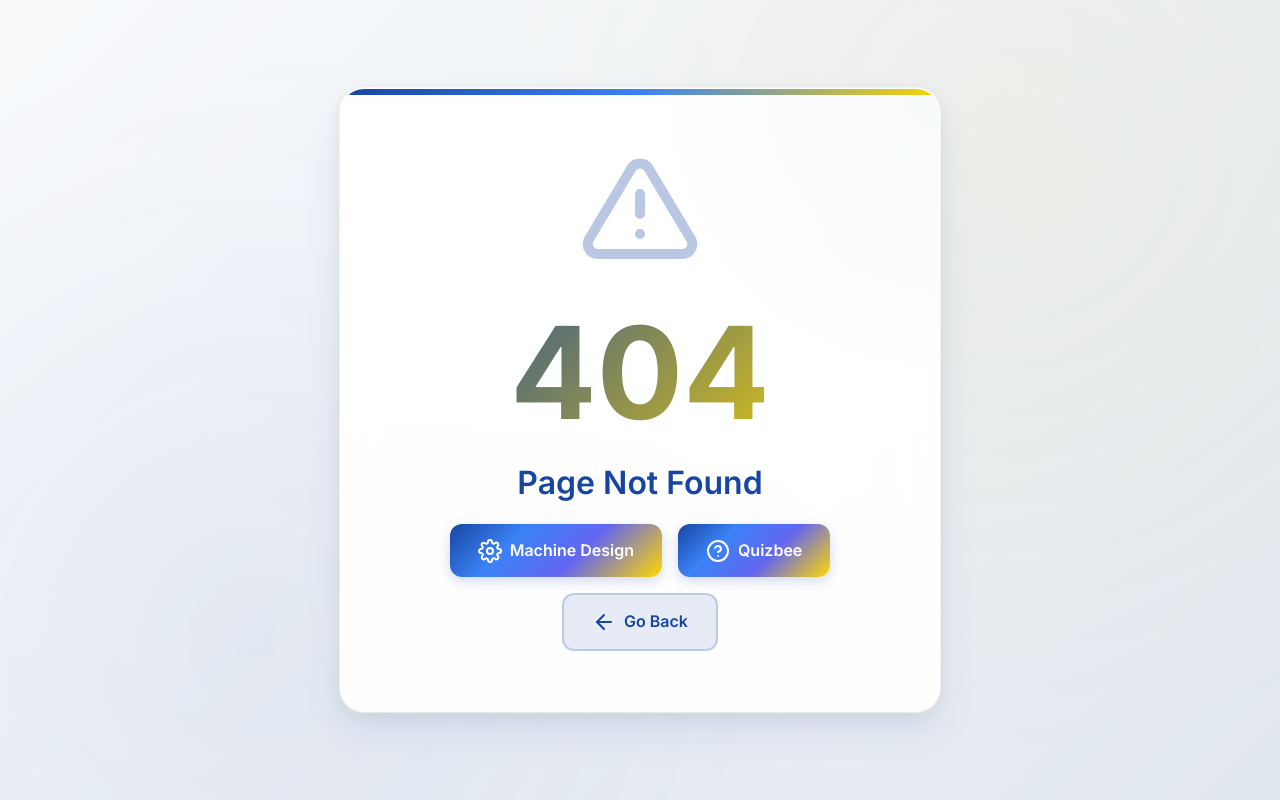
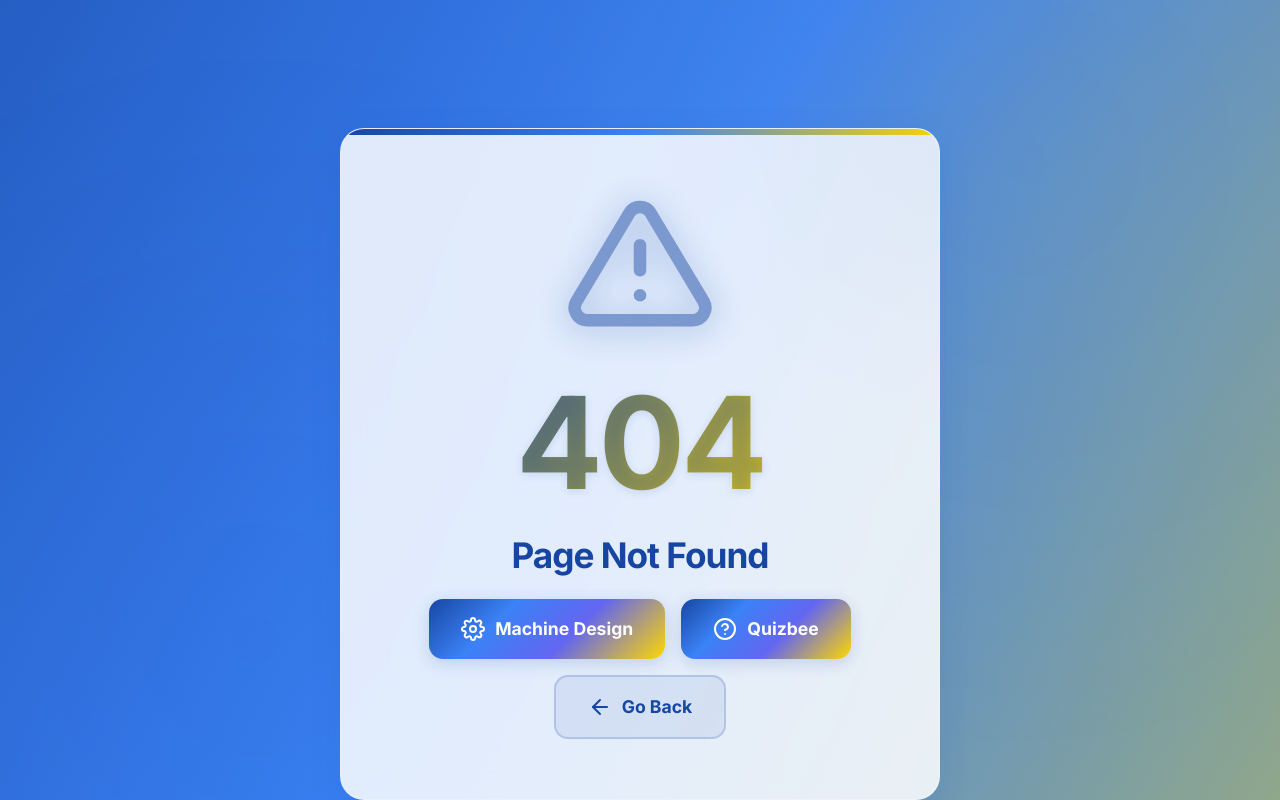
Before and after one commit to Akira10969/jpsme_event, a PHP site: page /404.php in a window 1280 px wide. Run offline with PHP 8.4, Linux system fonts and the light colour scheme.

Commit message:
Update 404.php

```diff
--- a/404.php
+++ b/404.php
@@ -9,118 +9,143 @@
     <link rel="shortcut icon" href="fav/favicon.ico">
     <script src="https://unpkg.com/feather-icons"></script>
     <style>
+        body {
+            min-height: 100vh;
+            margin: 0;
+            padding: 0;
+            background: linear-gradient(120deg, #1746a2 0%, #3b82f6 40%, #ffd700 100%);
+            background-size: 200% 200%;
+            animation: gradientMove 8s ease-in-out infinite;
+        }
+        @keyframes gradientMove {
+            0% { background-position: 0% 50%; }
+            50% { background-position: 100% 50%; }
+            100% { background-position: 0% 50%; }
+        }
         .error-container {
             text-align: center;
             padding: 60px 40px;
             max-width: 600px;
+            margin: 0 auto;
+            background: rgba(255,255,255,0.85);
+            border-radius: 24px;
+            box-shadow: 0 8px 32px rgba(23,70,162,0.10);
+            position: relative;
+            top: 8vh;
+            opacity: 0;
+            animation: fadeIn 1.2s ease 0.2s forwards;
         }
-
+        @keyframes fadeIn {
+            to { opacity: 1; }
+        }
+        .error-icon {
+            width: 150px;
+            height: 150px;
+            margin: 0 auto 32px;
+            stroke: #1746a2;
+            opacity: 0.5;
+            filter: drop-shadow(0 4px 16px #1746a2aa);
+            animation: iconPop 1.2s cubic-bezier(.68,-0.55,.27,1.55);
+        }
+        @keyframes iconPop {
+            0% { transform: scale(0.7) rotate(-10deg); opacity: 0; }
+            60% { transform: scale(1.1) rotate(3deg); opacity: 0.7; }
+            100% { transform: scale(1) rotate(0); opacity: 0.5; }
+        }
         .error-code {
             font-size: 8rem;
-            font-weight: 700;
+            font-weight: 800;
             background: linear-gradient(135deg, #1746a2 0%, #ffd700 100%);
             -webkit-background-clip: text;
             -webkit-text-fill-color: transparent;
             background-clip: text;
             margin-bottom: 20px;
             line-height: 1;
+            letter-spacing: -4px;
+            text-shadow: 0 2px 8px #1746a222;
         }
-
         .error-title {
-            font-size: 2rem;
+            font-size: 2.2rem;
             color: #1746a2;
             margin-bottom: 16px;
-            font-weight: 600;
+            font-weight: 700;
+            letter-spacing: -1px;
         }
-
         .error-message {
-            font-size: 1.1rem;
+            font-size: 1.15rem;
             color: #475569;
             margin-bottom: 32px;
-            line-height: 1.6;
+            line-height: 1.7;
         }
-
         .error-actions {
             display: flex;
             gap: 16px;
             justify-content: center;
             flex-wrap: wrap;
         }
-
         .btn-primary {
             background: linear-gradient(135deg, #1746a2 0%, #3b82f6 30%, #6366f1 60%, #ffd700 100%);
             color: white;
             text-decoration: none;
-            padding: 14px 28px;
-            border-radius: 12px;
-            font-weight: 600;
+            padding: 16px 32px;
+            border-radius: 14px;
+            font-weight: 700;
             display: flex;
             align-items: center;
-            gap: 8px;
-            transition: all 0.3s ease;
-            box-shadow: 0 4px 12px rgba(23, 70, 162, 0.2);
+            gap: 10px;
+            transition: all 0.3s cubic-bezier(.68,-0.55,.27,1.55);
+            box-shadow: 0 4px 16px rgba(23, 70, 162, 0.18);
+            font-size: 1.1rem;
         }
-
         .btn-primary:hover {
-            transform: translateY(-2px);
-            box-shadow: 0 8px 20px rgba(23, 70, 162, 0.3);
+            transform: translateY(-3px) scale(1.04);
+            box-shadow: 0 8px 28px rgba(23, 70, 162, 0.28);
         }
-
         .btn-secondary {
-            background: rgba(23, 70, 162, 0.1);
+            background: rgba(23, 70, 162, 0.08);
             color: #1746a2;
             text-decoration: none;
-            padding: 14px 28px;
-            border-radius: 12px;
-            font-weight: 600;
+            padding: 16px 32px;
+            border-radius: 14px;
+            font-weight: 700;
             display: flex;
             align-items: center;
-            gap: 8px;
-            transition: all 0.3s ease;
-            border: 2px solid rgba(23, 70, 162, 0.2);
+            gap: 10px;
+            transition: all 0.3s cubic-bezier(.68,-0.55,.27,1.55);
+            border: 2px solid rgba(23, 70, 162, 0.18);
+            font-size: 1.1rem;
         }
-
         .btn-secondary:hover {
             background: rgba(23, 70, 162, 0.15);
-            border-color: rgba(23, 70, 162, 0.3);
-            transform: translateY(-1px);
+            border-color: rgba(23, 70, 162, 0.28);
+            transform: translateY(-2px) scale(1.02);
         }
-
-        .error-icon {
-            width: 120px;
-            height: 120px;
-            margin: 0 auto 32px;
-            stroke: #1746a2;
-            opacity: 0.3;
-        }
-
         @media (max-width: 600px) {
             .error-container {
-                padding: 40px 20px;
+                padding: 40px 10px;
             }
-
             .error-code {
-                font-size: 6rem;
+                font-size: 5rem;
             }
-
             .error-title {
-                font-size: 1.5rem;
+                font-size: 1.3rem;
             }
-
             .error-message {
                 font-size: 1rem;
             }
-
             .error-actions {
                 flex-direction: column;
                 align-items: center;
             }
-
             .btn-primary,
             .btn-secondary {
                 width: 100%;
                 justify-content: center;
-                max-width: 280px;
+                max-width: 260px;
+            }
+            .error-icon {
+                width: 90px;
+                height: 90px;
             }
         }
     </style>
```
